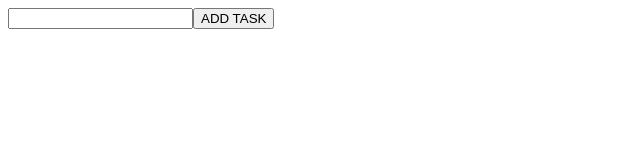
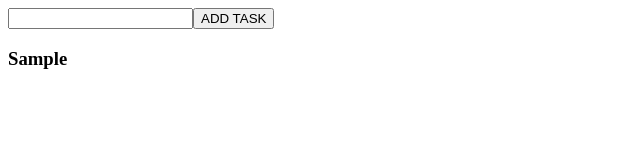
Before and after one commit to DaryllCulas/ReactJS-Practice, a React (Vite) app in the folder 2_CreateReactApp/Sample 2/Todo-App/: page / in a window 1280 px wide. Both pictures are taken after typing "Sample" into the empty fields and a click on the button "ADD TASK". Shown: the top 160 px of the page, without its empty margins (0-640 px from the left). Built offline with nearby package versions, Linux system fonts and the light colour scheme.

Commit message:
Displaying tasklist using array mapping and props

```diff
--- /dev/null
+++ b/2_CreateReactApp/Sample 2/Todo-App/src/components/TaskListItem.jsx
@@ -0,0 +1,5 @@
+const TaskListItem = ({ item }) => {
+  return <h3>{item}</h3>;
+};
+
+export default TaskListItem;
--- a/2_CreateReactApp/Sample 2/Todo-App/src/components/TodoApp.jsx
+++ b/2_CreateReactApp/Sample 2/Todo-App/src/components/TodoApp.jsx
@@ -1,4 +1,5 @@
 import { useState } from "react";
+import TaskListItem from "./TaskListItem";
 
 const TodoApp = () => {
   const submitHandler = (e) => {
@@ -20,7 +21,9 @@ const TodoApp = () => {
         ></input>
         <button type="submit">ADD TASK</button>
       </form>
-      {console.log(TaskList)}
+      {TaskList.map((item) => (
+        <TaskListItem key={item} item={item} />
+      ))}
     </div>
   );
 };
```
